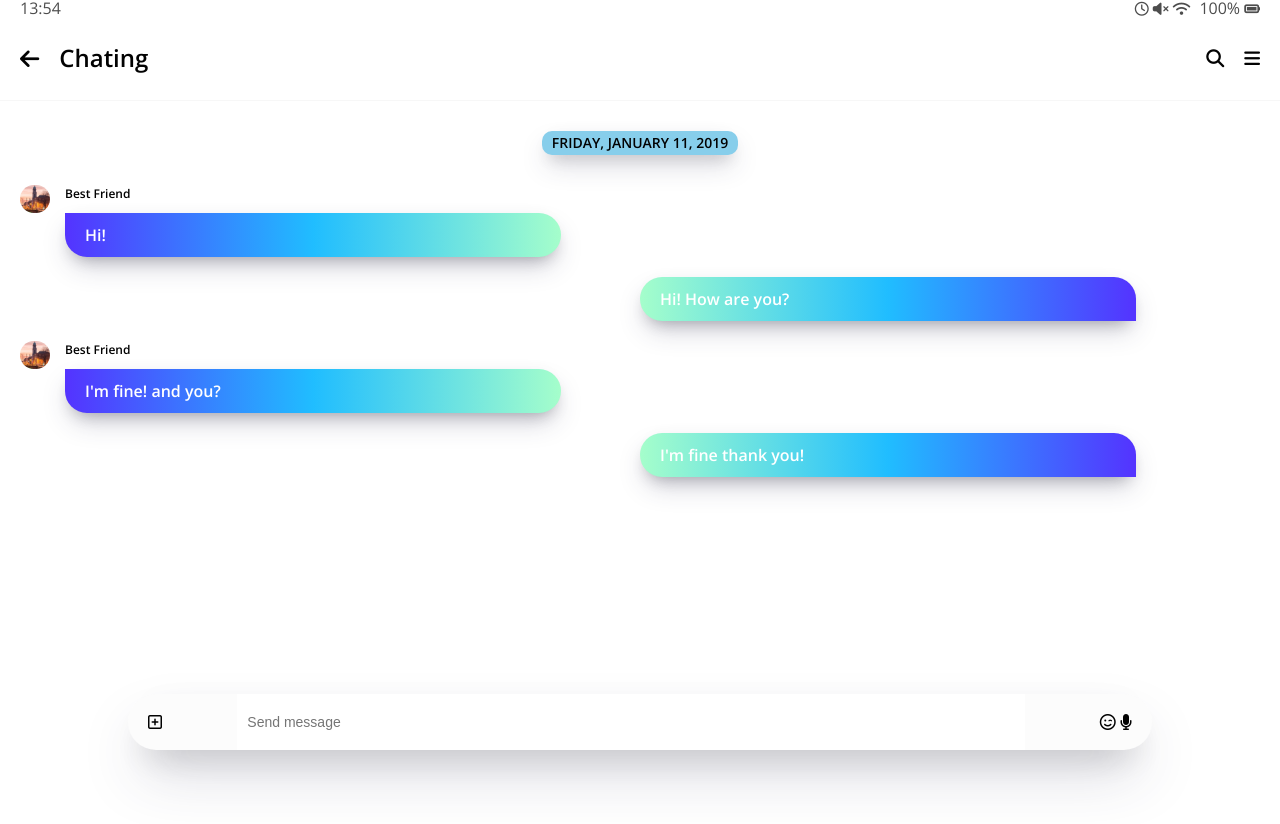
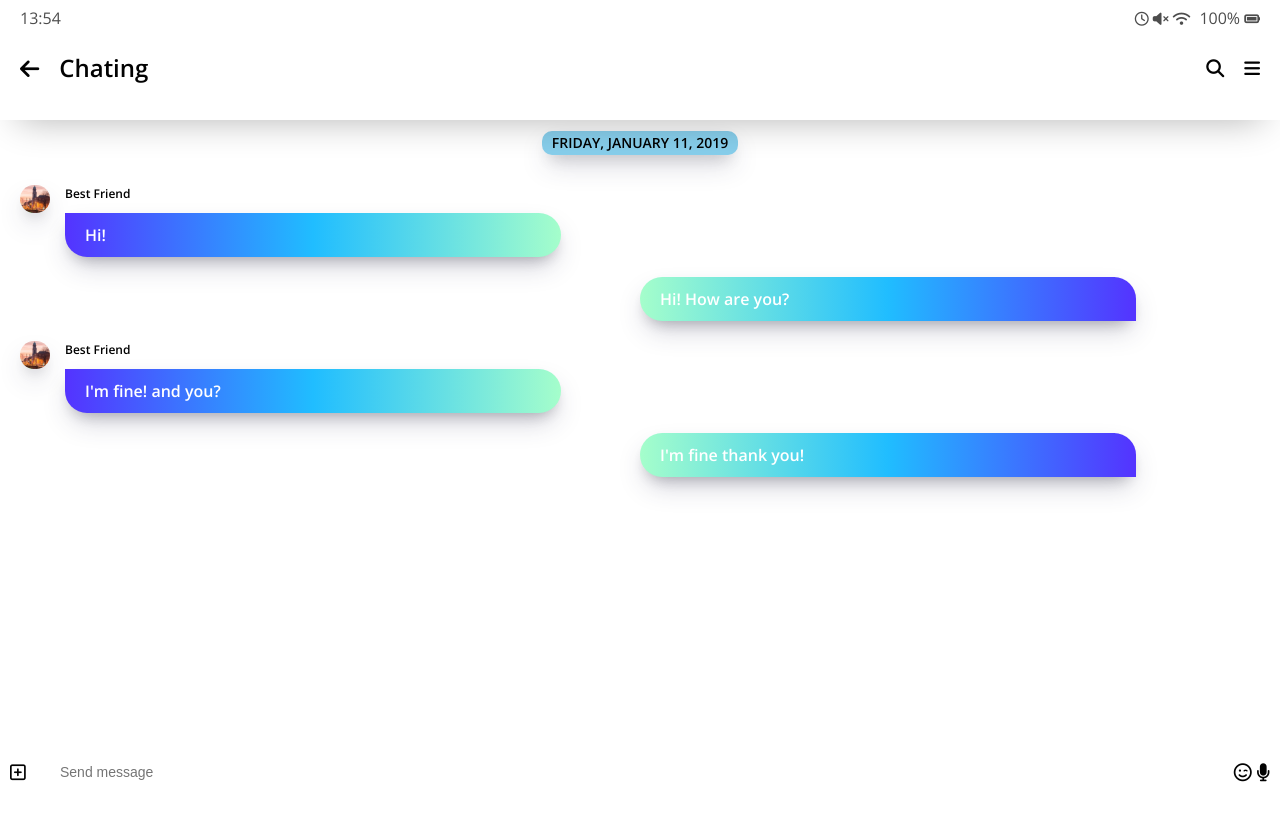
Before and after one commit to hiryu826/HTML_Messenger_Front, a plain HTML site: page chat.html in a window 1280 px wide. Shown: the top 824 px of the page. Drawn offline with nearby package versions, Linux system fonts and the light colour scheme.

Commit message:
2019.11.13

```diff
--- a/chat.html
+++ b/chat.html
@@ -12,6 +12,7 @@
     <title>Chating</title>
   </head>
   <body class="chats-body">
+  <div class="header-wrapper">
       <div class="status-bar">
           <div class="status__column">
           <span class="status-bar__clock">13:54</span>
@@ -40,6 +41,7 @@
             </span>
           </div>
         </header>
+  </div>
     <main class="chat-screen">
       <ul class="chat__messages">
         <span class="chat__timestamp">Friday, January 11, 2019</span>
@@ -73,22 +75,21 @@
           </li>
       </ul>
     </main>
-    <div class="chat__write">
-      <div class="chat__write-column">
+    <div class="chat__write-container">
+      <input
+        class="chat__write"
+        type="text"
+        placeholder="Send message"
+        class="chat__write-input"
+      />
+      <div class="chat__icon-left chat__icon">
         <i class="far fa-plus-square"></i>
       </div>
-      <div class="chat__write-column">
-        <input
-          type="text"
-          placeholder="Send message"
-          class="chat__write-input /"
-        />
-      </div>
-      <div class="chat__write-column">
+      <div class="chat__icon-right chat__icon">
         <span class="chat__write-icon">
           <i class="far fa-smile-wink"></i>
         </span>
-        <span class="chat__write-icon">
+        <span class="chat__write-icon chat__icon">
           <i class="fas fa-microphone"></i>
         </span>
       </div>
--- a/css/chat.css
+++ b/css/chat.css
@@ -1,5 +1,16 @@
+.header-wrapper{
+    position: fixed;
+    top: 0px;
+    width: 100%;
+    padding: 10px 0px;
+    background-color: white;
+    box-shadow: 0 18px 36px -18px rgba(0, 0, 0, 0.3), 0 -12px 36px -8px rgba(0, 0, 0, 0.025);
+    z-index: 2;
+}
+
 .chats-body{
-    padding: 0;
+    padding: 10px 0px;
+    padding-top:100px;
 }
 
 .chats-body .header,
@@ -7,24 +18,20 @@
     padding: 0px 20px;
 }
 
-.chat-screen{
-    min-height: 100vh;
+.chats-body{
+    min-height: 1000vh;
 }
 
-.chat__write{
+.chat__write-container{
     position: fixed;
-    bottom: 50px;
-    width: 80%;
+    bottom: 0px;
     margin: 0 auto;
     left: 0;
     right: 0;
     display: flex;
     justify-content: space-between;
     align-items: center;
-    background-color: #fcfcfc;
-    padding: 0px 20px;
-    border-radius: 40px;
-    box-shadow: 0 30px 60px -12px rgba(50, 50, 93, 0.25), 0 18px 36px -18px rgba(0, 0, 0, 0.3), 0 -12px 36px -8px rgba(0, 0, 0, 0.025);
+    width: 100%;
 }
 
 .chat__write i{
@@ -36,14 +43,59 @@
 }
 
 .chat__write-column input{
-    padding: 20px 10px;
+
+}
+
+@keyframes float{
+    0%{
+        box-shadow: 0 30px 60px -12px rgba(50, 50, 93, 0.25), 0 18px 36px -18px rgba(0, 0, 0, 0.3), 0 -12px 36px -8px rgba(0, 0, 0, 0.025);
+    }
+    50%{
+        box-shadow: 0 30px 60px -60px rgba(50, 50, 93, 0.25), 0 18px 36px -18px rgba(0, 0, 0, 0.3), 0 -12px 36px -8px rgba(0, 0, 0, 0.025);
+    }
+    100%{
+        box-shadow: 0 30px 60px -12px rgba(50, 50, 93, 0.25), 0 18px 36px -18px rgba(0, 0, 0, 0.3), 0 -12px 36px -8px rgba(0, 0, 0, 0.025);
+    }
+}
+
+.chat__write{
+    bottom: 0px;
+    width: 100%;
+    margin: 0 auto;
+    border-radius: 0;
+    padding: 20px 60px;
     width: 100%;
     border: none;
     font-size: 14px;
+    transition: width 0.5s ease-in-out, border-radius 0.5s ease-in-out, transform 0.5s ease-in-out;
 }
 
-.chat__write-column input:focus{
+.chat__write:focus{
     outline: none;
+    width: 80%;
+    transform: translateY(-100px);
+    border-radius: 40px;
+    box-shadow: 0 30px 60px -12px rgba(50, 50, 93, 0.25), 0 18px 36px -18px rgba(0, 0, 0, 0.3), 0 -12px 36px -8px rgba(0, 0, 0, 0.025);
+    animation: float 3s linear infinite forwards;
+}
+
+.chat__write:focus ~ .chat__icon{
+    opacity: 0;
+}
+
+.chat__icon{
+    font-size: 18px;
+    transition: opacity 0.3s ease-in-out;
+}
+
+.chat__icon-left{
+    position: absolute;
+    left: 10px;
+}
+
+.chat__icon-right{
+    position: absolute;
+    right: 10px;
 }
 
 .chat-screen .chat__messages{
@@ -78,10 +130,22 @@
     width: 80%;
 }
 
+@keyframes spin{
+    from{
+        transform: none;
+    }
+    to{
+        transform: rotateY(1turn);
+    }
+
+}
+
 .incoming-message img{
     width: 30px;
     border-radius: 15px;
     margin-right: 15px;
+    animation: spin 1s linear infinite;
+    box-shadow: rgba(50, 50, 93, 0.25) 0px 13px 27px -5px, rgba(0, 0, 0, 0.3) 0px 8px 16px -8px, rgba(0, 0, 0, 0.024) 0px -6px 16px -6px;
 }
 
 .incoming-message{
@@ -118,3 +182,33 @@
     border-bottom-right-radius: 0px;
     background-image:linear-gradient(to left, #5433FF, #20BDFF, #A5FECB)
 }
+
+@keyframes incomingAnim {
+    from{
+        opacity: 0;
+        transform: translateX(-200px);
+    }
+    to{
+        opacity: 1;
+        transform: none;
+    }
+}
+
+.incoming-message{
+    animation: incomingAnim 0.5s ease-in-out forwards;
+}
+
+@keyframes sentAnimation{
+    from{
+        opacity: 0;
+        transform: translateX(200px);
+    }
+    to{
+        opacity: 1;
+        transform: none;
+    }
+}
+
+.sent-message{
+    animation: sentAnimation 0.5s ease-in-out forwards;
+}
--- a/css/nav-bar.css
+++ b/css/nav-bar.css
@@ -35,3 +35,18 @@
     align-items: center;
     border-radius:50%;
 }
+
+@keyframes showNavBar{
+    from{
+        transform: translateY(50px);
+    }
+    to{
+        transform: none;
+    }
+}
+
+.nav{
+    transform: translateY(80px);
+    animation: showNavBar 0.5s ease-out forwards;
+    animation-delay: 0.5s;
+}
--- a/css/styles.css
+++ b/css/styles.css
@@ -25,3 +25,18 @@ a{
     color: inherit;
     text-decoration: none;
 }
+
+@keyframes fadeIn{
+    from{
+        opacity: 0;
+        transform: translateY(50px);
+    }
+    to{
+        opacity: 1;
+        transform: none;
+    }
+}
+
+main{
+    animation: fadeIn 0.5s ease-in-out;
+}
```
Lines whose indentation alone changed are shown as unchanged.
